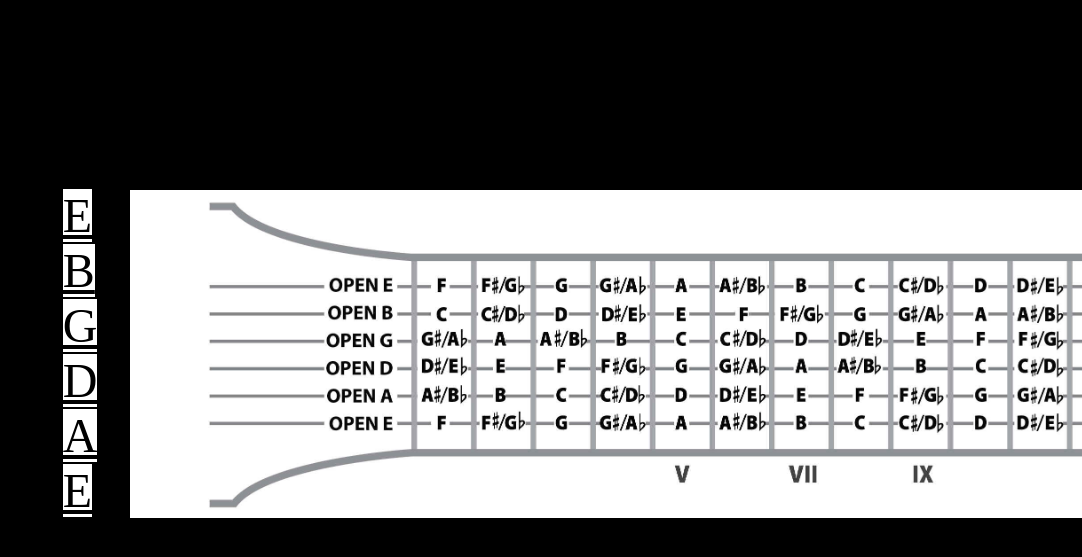
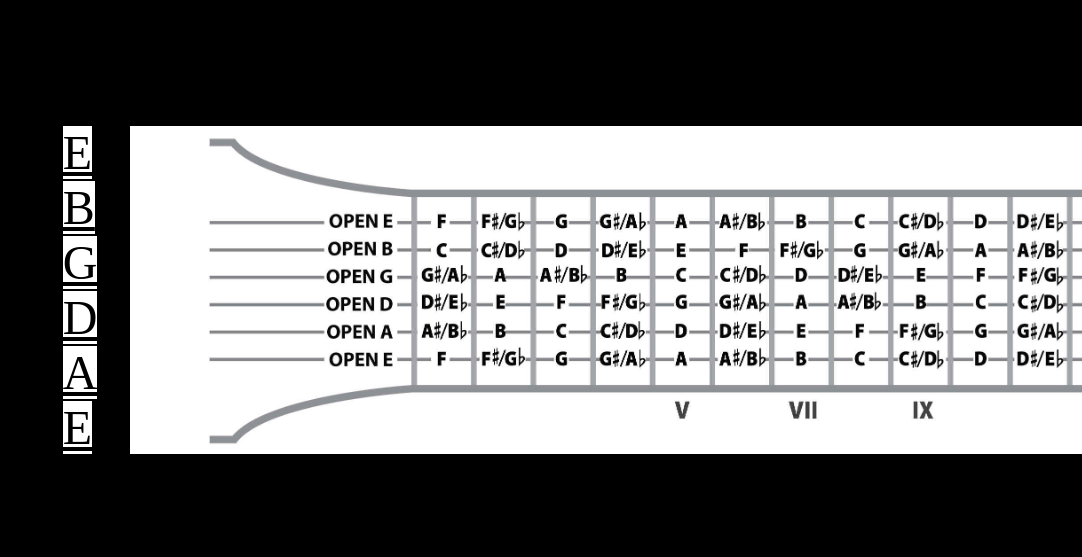
Before and after one commit to Darkslayer0905/Project-3, a plain HTML site: page index.html in a window 1280 px wide. Shown: the part 185-742 px from the top of the page, without its empty margins (198-1280 px from the left). Drawn offline with Linux system fonts and the light colour scheme.

Commit message:
Vertical and horizontal Sizing synched

```diff
--- a/main.less
+++ b/main.less
@@ -15,9 +15,10 @@ h1{
 
 
 #Fretboard{
-  position: fixed;
+  position: absolute;
   margin-left: 25%;
   margin-right: auto;
+  margin-top: 5%;
 
 }
 
@@ -62,9 +63,7 @@ a:active {
 
 @media screen and (min-width:500px) {
 
-  .MenuBar{
-    padding-top: 10%;
-  }
+
 
 h1{
   font-size: 3em;
@@ -127,11 +126,3 @@ h1{
   }
 
 }
-
-
-@media screen and (min-height:500px) {
-
-  #Fretboard{
-    margin-top: 10%;
-  }
-}
```
Also changed, not shown: css/main.css, 1 other file.
